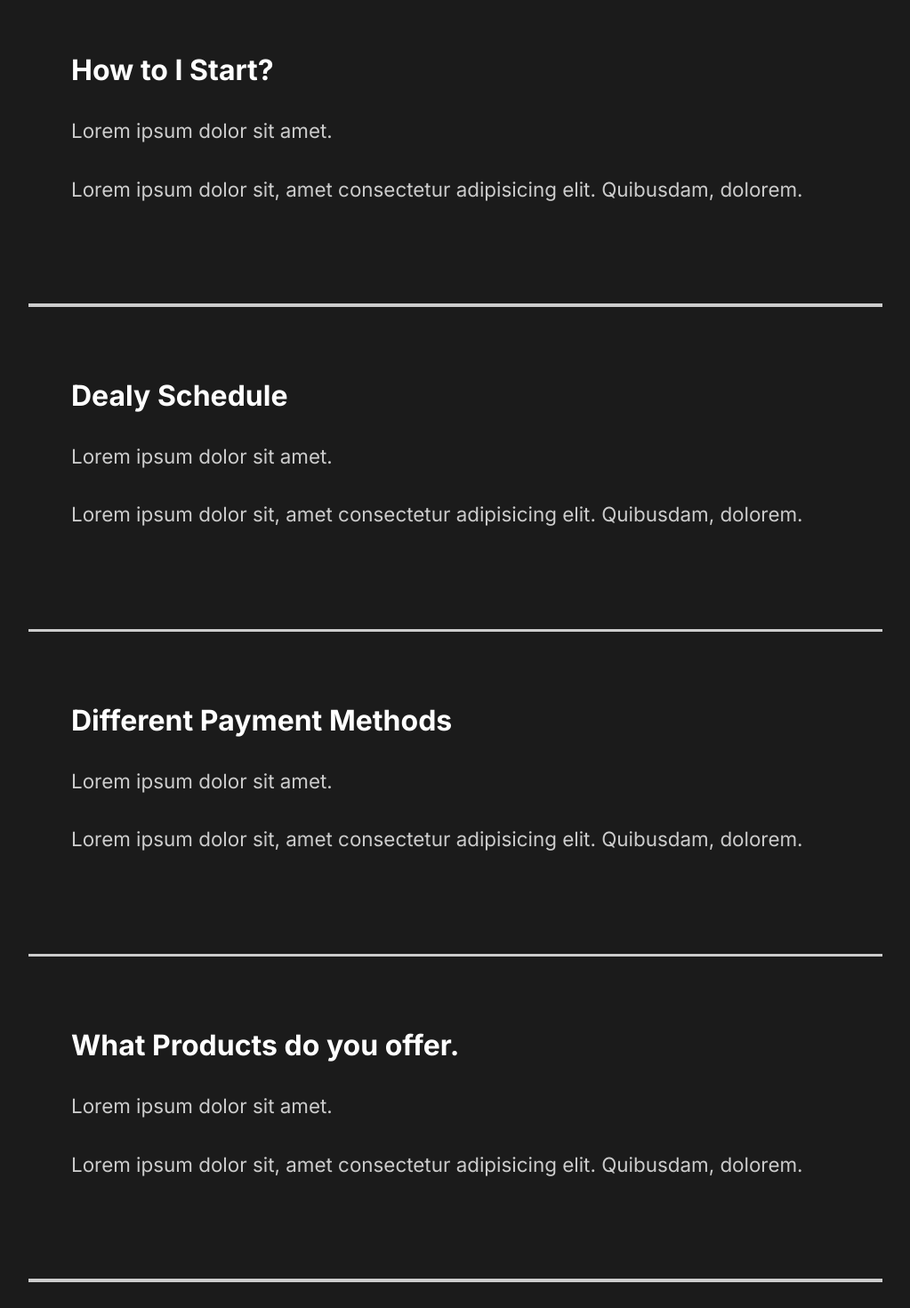
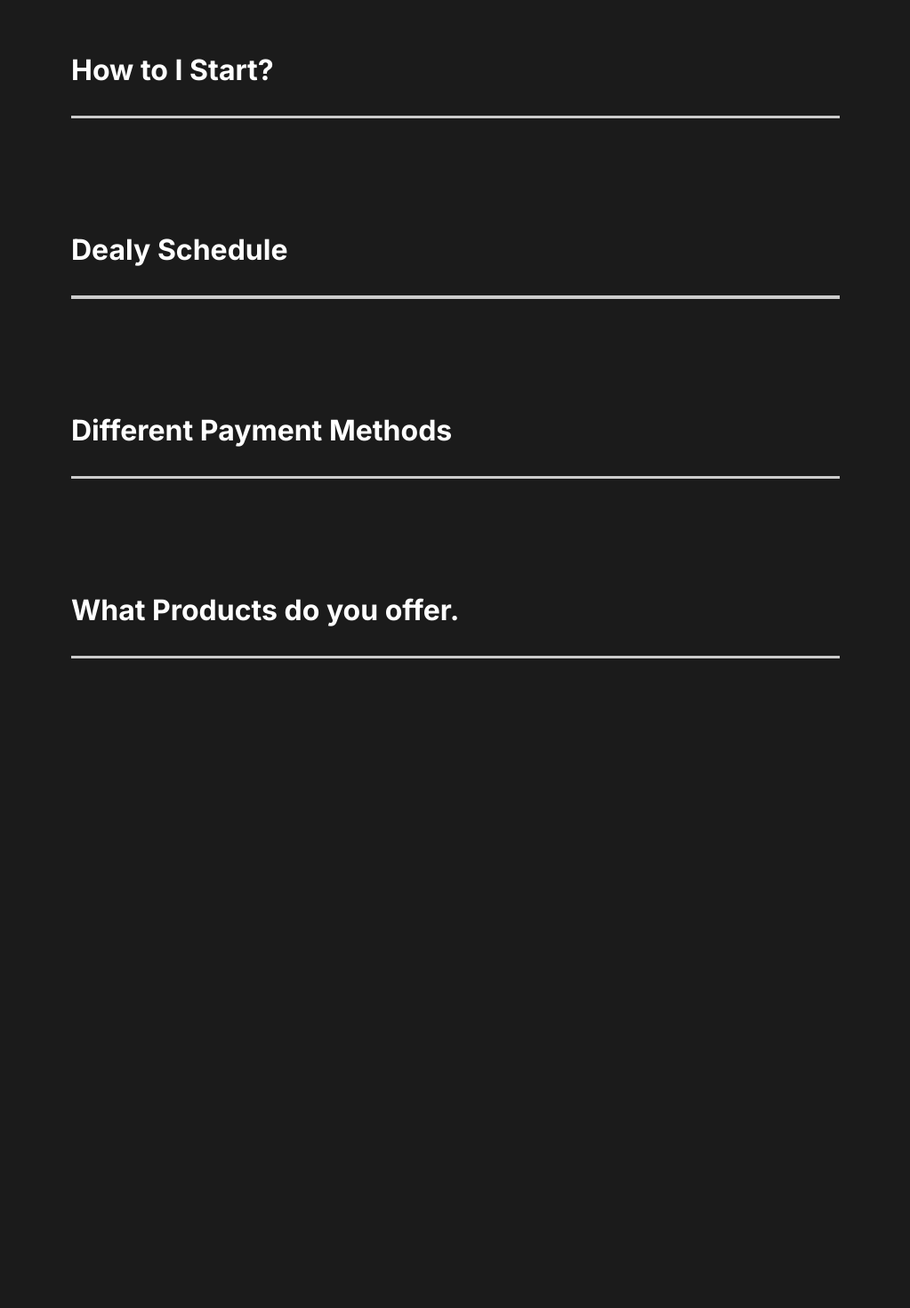
Before and after one commit to jurajrc/the-creative-react-course-capture, a React (Create React App) app: page / in a window 1280 px wide. Shown: the part 2320-3790 px from the top of the page at 89% size, without its empty margins (128-1151 px from the left). After the commit the page ends 3220 px from the top, so only its background shows below. Built offline with nearby package versions, Linux system fonts and the light colour scheme.

Commit message:
15. anime Fag Section

```diff
--- a/src/conponents/FaqSection.js
+++ b/src/conponents/FaqSection.js
@@ -1,43 +1,42 @@
 import React from 'react'
 import styled from 'styled-components'
 import { About } from '../styles'
+import Toggle from './Toggle'
+import { AnimateSharedLayout } from 'framer-motion'
 
 const FaqSection = () => {
     return (
         <Faq>
             <h2>Any Questions <span>FAQ</span></h2>
-            <div className="question">
-                <h4>How to I Start?</h4>
+            <AnimateSharedLayout>
+            <Toggle title="How to I Start?">
                     <div className="answer">
                         <p>Lorem ipsum dolor sit amet.</p>
                         <p>Lorem ipsum dolor sit, amet consectetur adipisicing elit. Quibusdam, dolorem.</p>
                     </div>
-            </div>
-            <div className="faq-line"></div>
-            <div className="question">
-                <h4>Dealy Schedule</h4>
+            </Toggle>
+
+            <Toggle title="Dealy Schedule">
                     <div className="answer">
                         <p>Lorem ipsum dolor sit amet.</p>
                         <p>Lorem ipsum dolor sit, amet consectetur adipisicing elit. Quibusdam, dolorem.</p>
                     </div>
-            </div>
-            <div className="faq-line"></div>
-            <div className="question">
-                <h4>Different Payment Methods</h4>
+            </Toggle>
+
+            <Toggle title="Different Payment Methods">
                     <div className="answer">
                         <p>Lorem ipsum dolor sit amet.</p>
                         <p>Lorem ipsum dolor sit, amet consectetur adipisicing elit. Quibusdam, dolorem.</p>
                     </div>
-            </div>
-            <div className="faq-line"></div>
-            <div className="question">
-                <h4>What Products do you offer.</h4>
+            </Toggle>
+
+            <Toggle title="What Products do you offer.">
                     <div className="answer">
                         <p>Lorem ipsum dolor sit amet.</p>
                         <p>Lorem ipsum dolor sit, amet consectetur adipisicing elit. Quibusdam, dolorem.</p>
                     </div>
-            </div>
-            <div className="faq-line"></div>
+            </Toggle>
+            </AnimateSharedLayout>
         </Faq>
     )
 }
--- /dev/null
+++ b/src/conponents/Toggle.js
@@ -0,0 +1,16 @@
+import { motion } from 'framer-motion'
+import React, { useState } from 'react'
+
+const Toggle = ({ children, title }) => {
+
+    const [toggle, setToggle] = useState(false)
+    return (
+        <motion.div layout className="question" onClick={() => setToggle(!toggle)} >
+            <motion.h4 layout  >{title}</motion.h4>
+            {toggle ? children : ""}
+            <div className="faq-line"></div>
+        </motion.div>
+    )
+}
+
+export default Toggle
```
Lines whose indentation alone changed are shown as unchanged.
